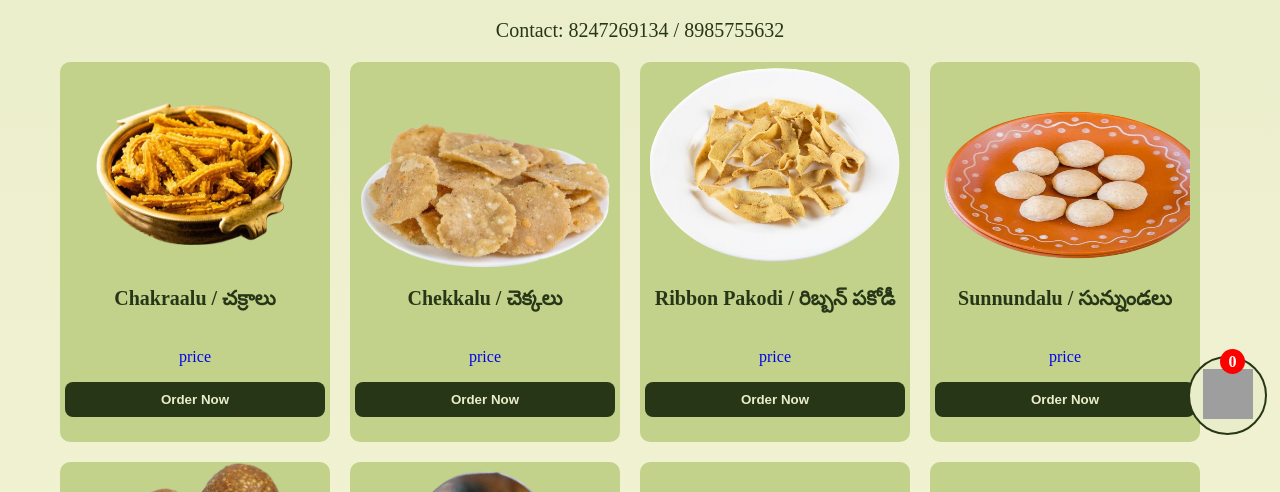
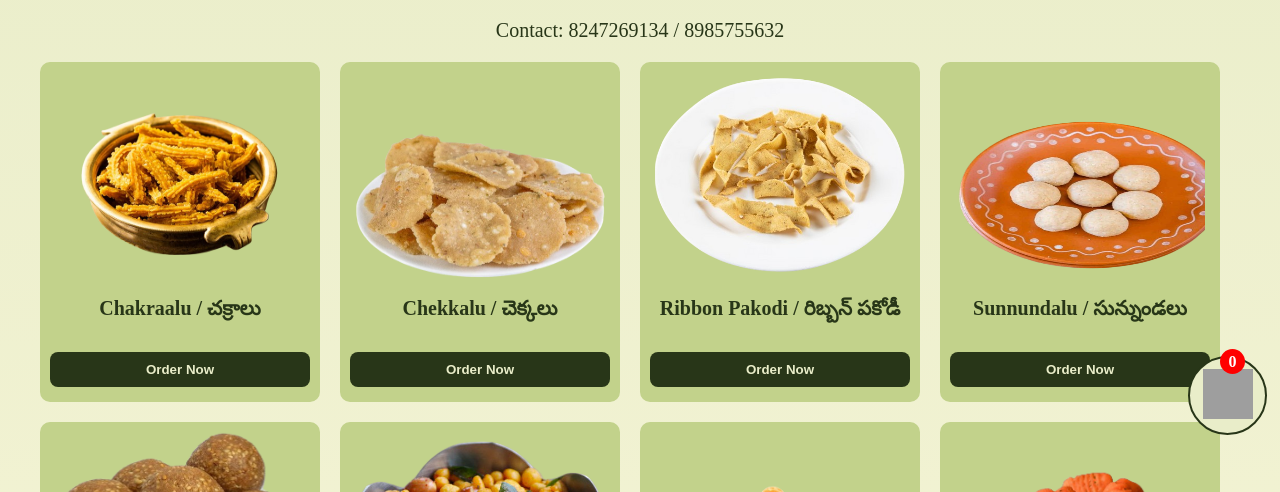
Before and after one commit to divyasridurga-t/triveni_foods, a React (Vite) app: page / in a window 1280 px wide. Shown: the part 204-696 px from the top of the page. Built offline with nearby package versions, Linux system fonts and the light colour scheme; grey boxes are pictures that could not be loaded.

Commit message:
css fixes

```diff
--- a/src/App.css
+++ b/src/App.css
@@ -35,12 +35,13 @@ body {
 
 .card {
   width: 270px;
-  height: 380px;
+  height:auto;
   background-color: #c2d28b;
   border-radius: 10px;
   margin-right: 20px;
   margin-bottom: 20px;
   cursor: pointer;
+  padding: 10px 5px;
 }
 .img_container {
   display: flex;
@@ -126,6 +127,7 @@ a {
   border-radius: 8px;
   font-weight: bold;
   width: 100%;
+  margin-top: 10px;
 }
 .price {
   text-align: center;
@@ -268,7 +270,7 @@ select {
   cursor: pointer;
 }
 .delete_btn{
-  width: 70%;
+  width:auto;
   height: 40px;
   border: none;
   border-radius: 8px;
--- a/src/Components/Menu.jsx
+++ b/src/Components/Menu.jsx
@@ -24,7 +24,7 @@ const Menu = () => {
                     {item.title} / {item.telugu_title}
                   </div>
                   <div>
-                    <p className="price">price</p>
+                    {/* <p className="price">price</p> */}
                     <button onClick={()=>handleClick(item.title)} className="order_now_btn">Order Now</button>
                   </div>
                 </div>
--- a/src/Components/RecipeDetailPage.jsx
+++ b/src/Components/RecipeDetailPage.jsx
@@ -34,6 +34,8 @@ const RecipeDetailPage = () => {
     let encoded_msg = encodeURIComponent(message);
     let phoneNumber = "918985755632";
     let url = `https://wa.me/${phoneNumber}?text=${encoded_msg}`;
+    console.log(url);
+
     window.open(url, "_blank");
   }
 
```
